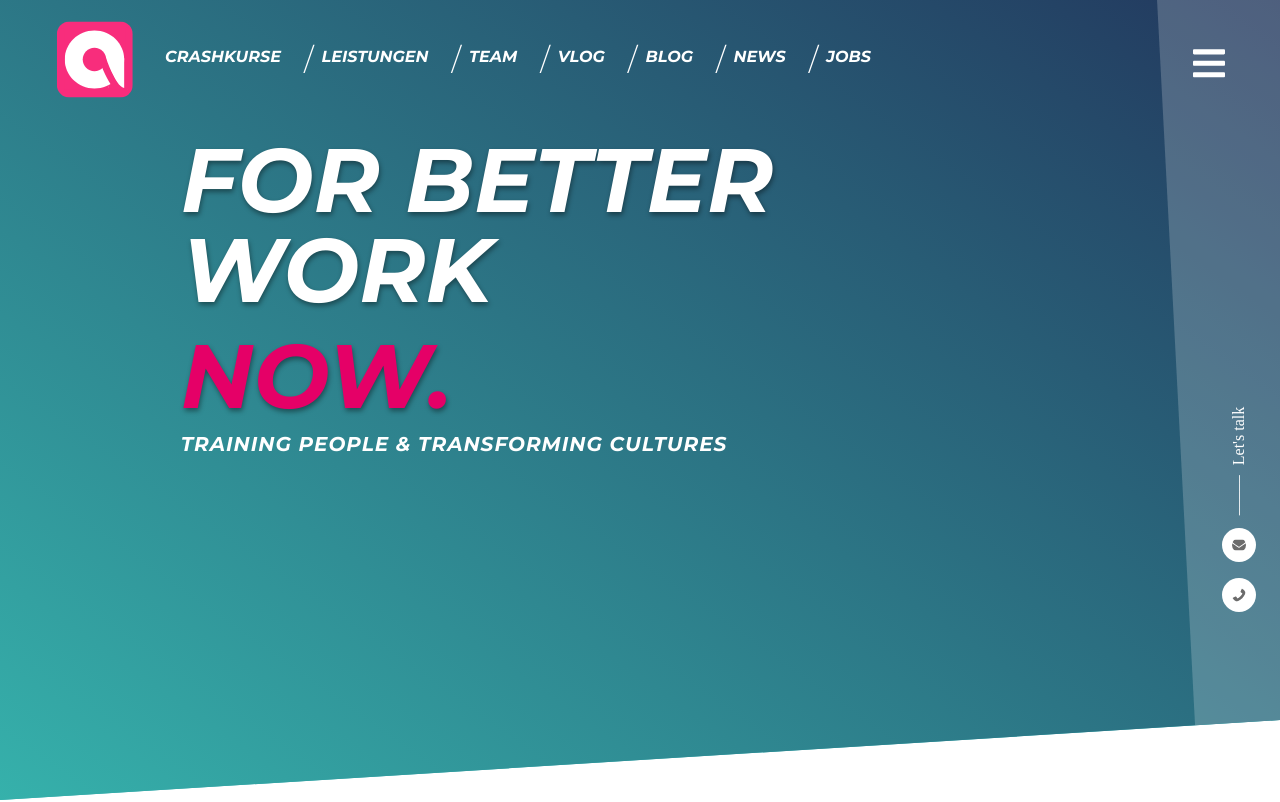
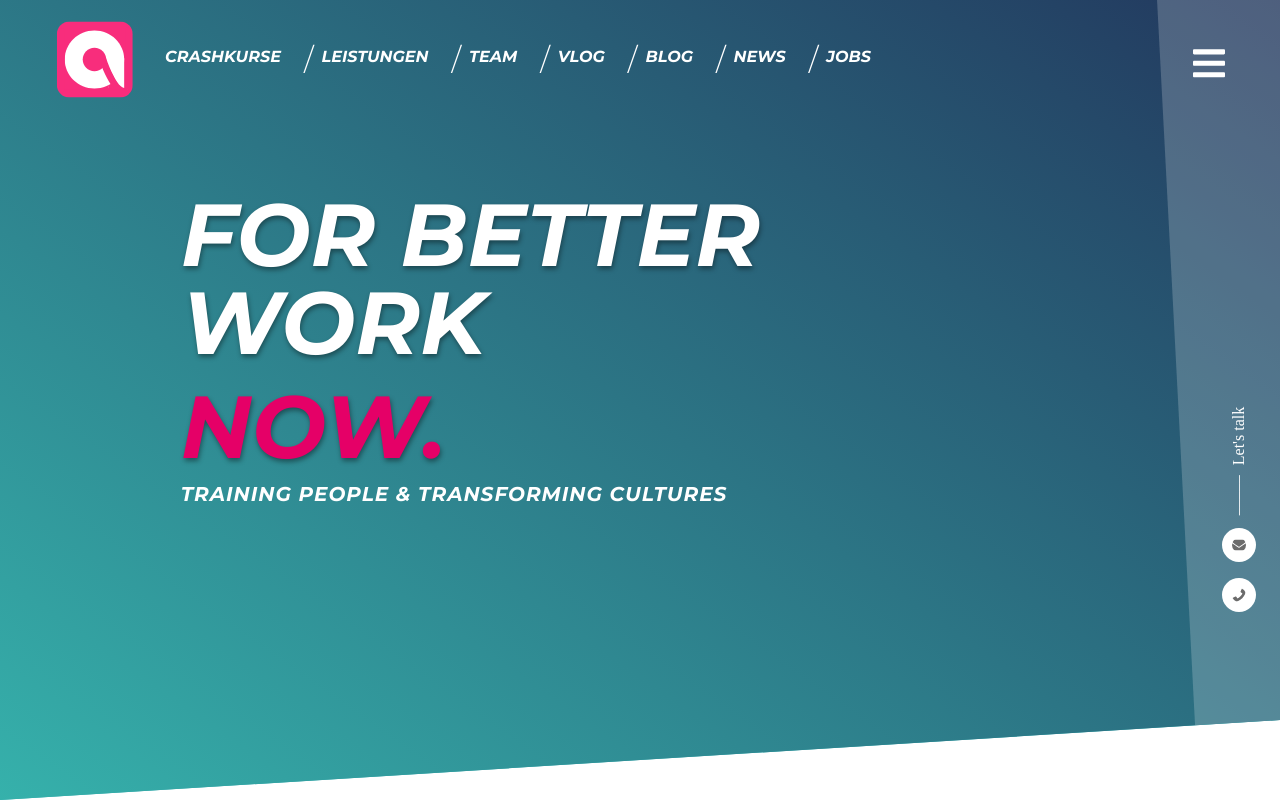
Before and after one commit to renedominguezpalenzuela/open-agile, a Next.js app: page / in a window 1280 px wide. Shown: the top 802 px of the page. Built offline with nearby package versions, Linux system fonts and the light colour scheme; a web font is replaced by a local one.

Commit message:
centrado vertical de texto principal

```diff
--- a/components/Content01.js
+++ b/components/Content01.js
@@ -29,8 +29,9 @@ export default function Content01() {
 
         </div>
 
-        <div id="col01" className="col-md-9 ms-4">
+        <div id="col01" className="col-md-9 ms-4 pt-5 mt-2 ">
            <Content01Text/>
+         {/* <span class="align-middle">middle</span> */}
         </div>
 
         <div id="col02" className="col-md-1 mt-3 text-center">
--- a/components/Content01Text.js
+++ b/components/Content01Text.js
@@ -16,7 +16,8 @@ export default function Content01Text() {
 
          {/* <!-- Contenido Principal --> */}
           {/* Contenido en pantalla ancha */}
-          <div className="row  ms-3 mt-3  d-none d-lg-block">
+          {/*d-none d-lg-block*/}
+          <div className="row  ms-3 mt-3 ">
             <h1 id="title">
               <div className="font_title ">
                 <p>FOR BETTER WORK</p>
@@ -33,20 +34,20 @@ export default function Content01Text() {
 
 
            {/* Contenido en pantalla estrecha */}
-          <div className="row ms-3 mt-3  d-lg-none">
+          {/* <div className="row ms-3 mt-3  d-lg-none">
             <h1 id="title">
                <div className="font_facit_title_small">
                 <p>FOR BETTER WORK</p>
-                {/* <p>we are ready</p> */}
+
                </div>
                <span className="font_facit_title_small font_facit_title_purple">
                   now.
                </span>
             </h1>
-            <p className="font_facit_text  ">
+            <p className="font_facit_title_small  ">
                 TRAINING PEOPLE & TRANSFORMING CULTURES
              </p>
-          </div>
+          </div> */}
 
 
 </>
--- a/components/Footer.js
+++ b/components/Footer.js
@@ -13,11 +13,11 @@ export default function Footer() {
         <div className="font_facit_title_small p-3">OPEN AGILE NEWSLETTER</div>
         <div className="font_facit_text_small ps-3">LASS UNS IN KONTAKT BLEIBEN</div>
         {/* <div className="row d-flex align-items-center "> */}
-       <div className="pt-4 text-center start-25">
+       {/* <div className="pt-4 text-center start-25">
 
         <img className="img-fluid logo-img-footer2"  src="img/logo/5.svg" />
         </div>
-
+         */}
         {/* </div> */}
 
       </div>
@@ -53,7 +53,7 @@ export default function Footer() {
 
         </div>
 
-          <div className="row  mt-3 ps-1 font_facit_text_very_small d-flex align-items-center  ">
+          <div className="row  mt-3 mb-5 ps-1 font_facit_text_very_small d-flex align-items-center  ">
           {/* <div className="col-auto me-5 pe-5  mt-4 ms-1 d-flex align-items-center  text-center  "> */}
           <div className="col-auto ">
         <button type="button" className="btn boton_card rounded-pill   ">
@@ -88,7 +88,8 @@ export default function Footer() {
 
       <div className="col ">
         <div className="">
-          <img className="img-fluid   logo-img-footer" src='img/logo/4.svg' />
+          {/* <img className="img-fluid   logo-img-footer" src='img/logo/4.svg' /> */}
+              <img className="img-fluid logo-img-footer2"  src="img/logo/5.svg" />
         </div>
         <div className="font_facit_text_very_small mt-1">
 
--- a/styles/fonts.css
+++ b/styles/fonts.css
@@ -29,7 +29,7 @@
     font-family: Montserrat-BoldItalic;
     color: #ffffff;
     text-align: left;
-    font-size: 90px;
+    font-size: 88px;
     line-height: 1;
     font-weight: 500;
 
```
